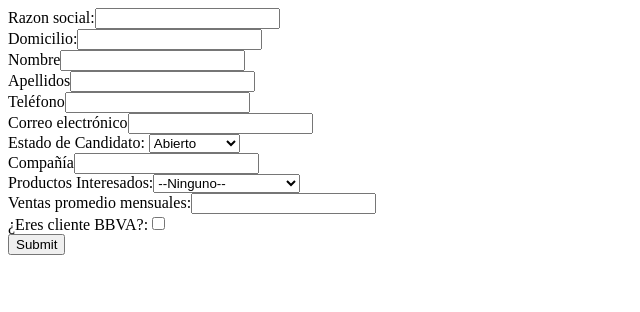
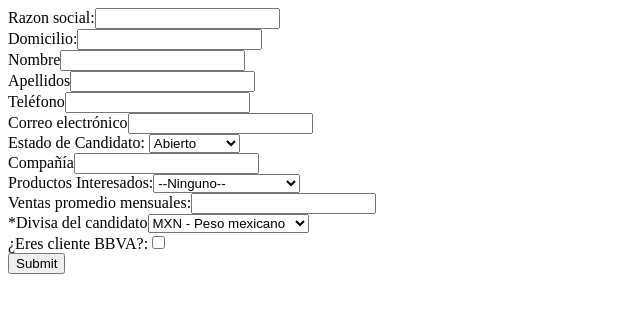
Before and after one commit to varodper19/SFleadsQ3, a website: page index.html in a window 1280 px wide. Shown: the whole page, without its empty margins (0-640 px from the left). Drawn offline with Linux system fonts and the light colour scheme.

Commit message:
10/oct/23

```diff
--- a/index.html
+++ b/index.html
@@ -59,6 +59,11 @@
 
     Ventas promedio mensuales:<input  id="00NP000000R2fvN" name="00NP000000R2fvN" size="20" type="text" /><br>
 
+    <label for="currency"><span class="assistiveText">*</span>Divisa del candidato</label><select  id="currency" name="currency"><option value="EUR">EUR - Euro</option>
+        <option value="MXN" selected="selected">MXN - Peso mexicano</option>
+        <option value="USD">USD - Dólar de EE.UU.</option>
+        </select><br>
+
     ¿Eres cliente BBVA?:<input  id="00NP000000R2fxp" name="00NP000000R2fxp" type="checkbox" value="1" /><br>
 
     <input type="submit" name="submit">
```
